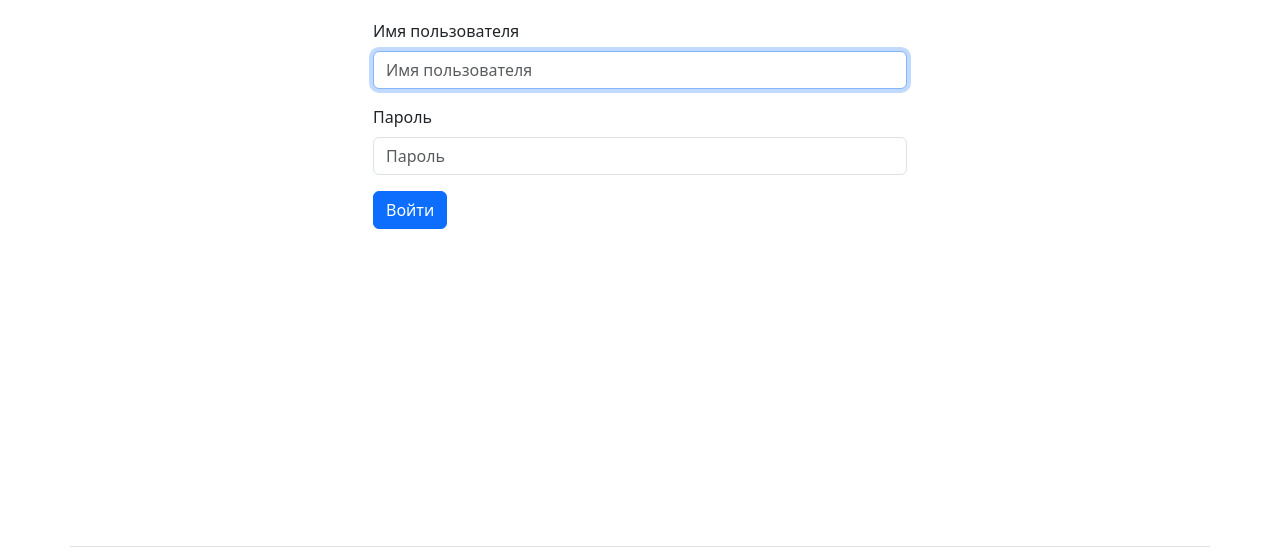
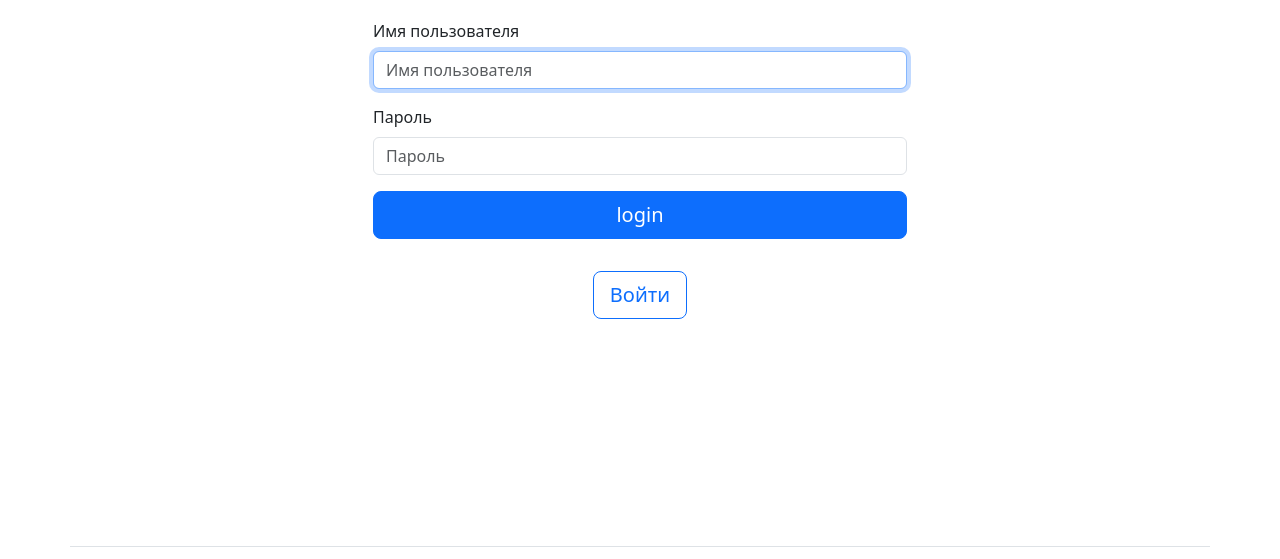
Before and after one commit to lisaCookie/python-project-52, a Django app: page /users/login/ in a window 1280 px wide. Shown: the part 157-716 px from the top of the page. Run offline with Django 5.2, Linux system fonts and the light colour scheme; some libraries are stand-ins or nearby versions.

Commit message:
modified:   task_manager/templates/users/login.html

```diff
--- a/task_manager/templates/users/login.html
+++ b/task_manager/templates/users/login.html
@@ -1,3 +1,4 @@
+<!-- templates/users/login.html -->
 <!-- templates/users/login.html -->
 {% extends 'base.html' %}
 {% load django_bootstrap5 %}
@@ -19,8 +20,16 @@
             <form method="post" novalidate>
                 {% csrf_token %}
                 {% bootstrap_form form %}
-                {% trans 'Log in' as login_text %}
-                {% bootstrap_button login_text button_type="submit" button_class="btn-primary" %}
+
+                {% trans 'login' as login_text %}
+                {% bootstrap_button login_text button_type="submit" button_class="btn-primary btn-lg w-100 mb-3" %}
+
+                <!-- Дополнительная кнопка "Войти" -->
+                <div class="text-center mt-3">
+                    <button type="submit" class="btn btn-outline-primary btn-lg">
+                        {% trans "Log in" %}
+                    </button>
+                </div>
             </form>
         </div>
     </div>
```
